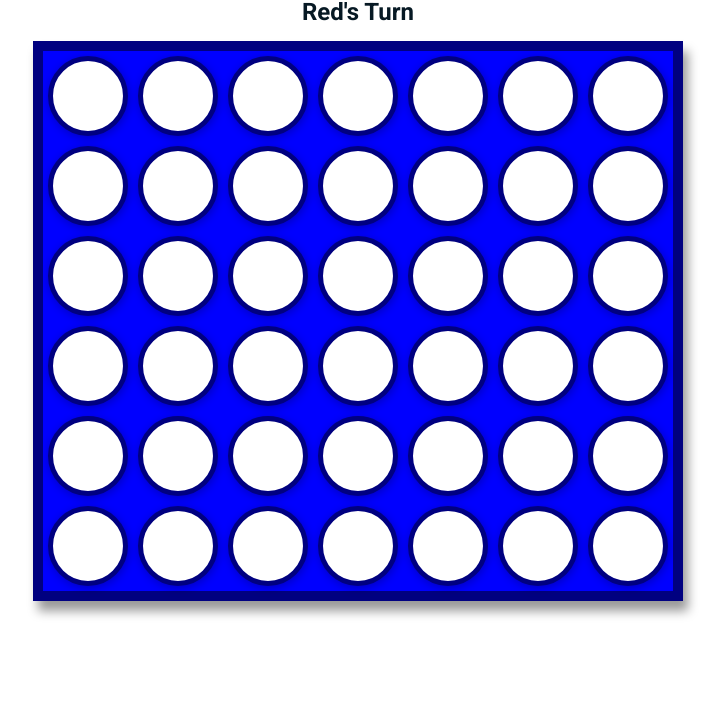
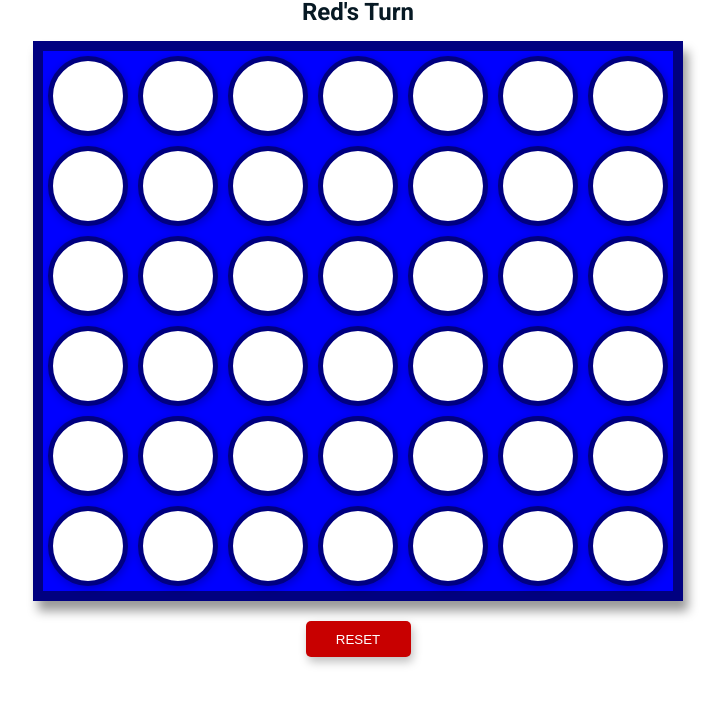
Before and after one commit to ligsnf/connect-four, a plain HTML site: page index.html in a window 1280 px wide. Shown: the part 89-794 px from the top of the page, without its empty margins (282-1007 px from the left). Drawn offline with Linux system fonts and the light colour scheme.

Commit message:
reset button added

```diff
--- a/index.css
+++ b/index.css
@@ -52,3 +52,22 @@ h2 {
 .yellow-piece {
     background-color: yellow;
 }
+
+.reset-button {
+    background-color: rgb(200, 0, 0);
+    color: white;
+    border: none;
+    height: 36px;
+    width: 105px;
+    border-radius: 5px;
+    cursor: pointer;
+    margin-top: 20px;
+    transition: opacity 0.15s;
+    box-shadow: 2px 5px 10px rgba(0, 0, 0, 0.25);
+}
+.reset-button:hover {
+    opacity: 0.8;
+}
+.reset-button:active {
+    opacity: 0.5;
+}
--- a/index.html
+++ b/index.html
@@ -16,6 +16,7 @@
         <h1>Connect 4</h1>
         <h2 id="game-status"></h2>
         <div id="board"></div>
+        <button class="reset-button" onclick="setGame()"> RESET </button>
     </body>
 
 </html>
--- a/index.js
+++ b/index.js
@@ -16,11 +16,16 @@ window.onload = function() {
 }
 
 function setGame() {
+    document.getElementById("board").innerHTML = "";
+    currentPlayer = playerRed;
+    gameOver = false;
+
     board = [];
     currentColumns = [5, 5, 5, 5, 5, 5, 5];
 
     let currentTurn = document.getElementById("game-status");
     currentTurn.innerText = "Red's Turn";
+
 
     for (let r = 0; r < rows; r++) {
         let row = [];
```
